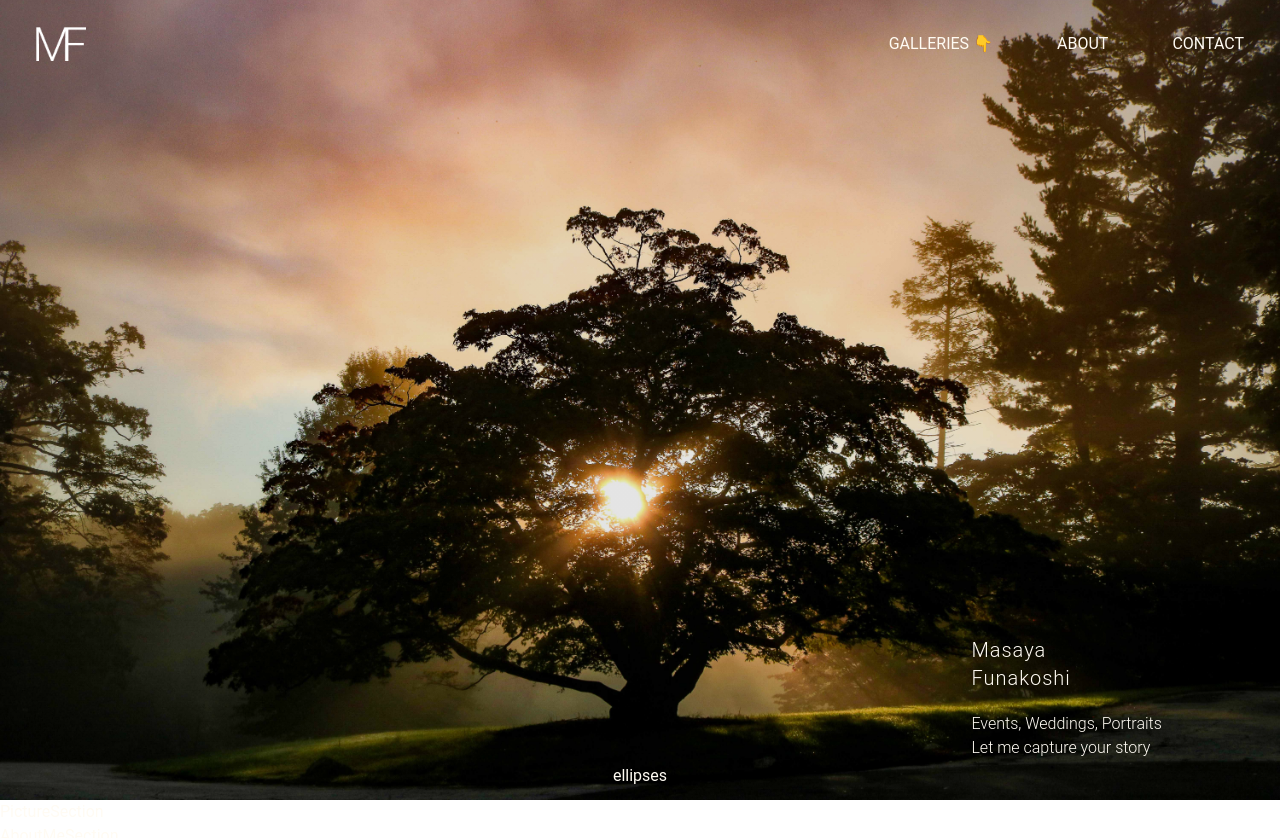
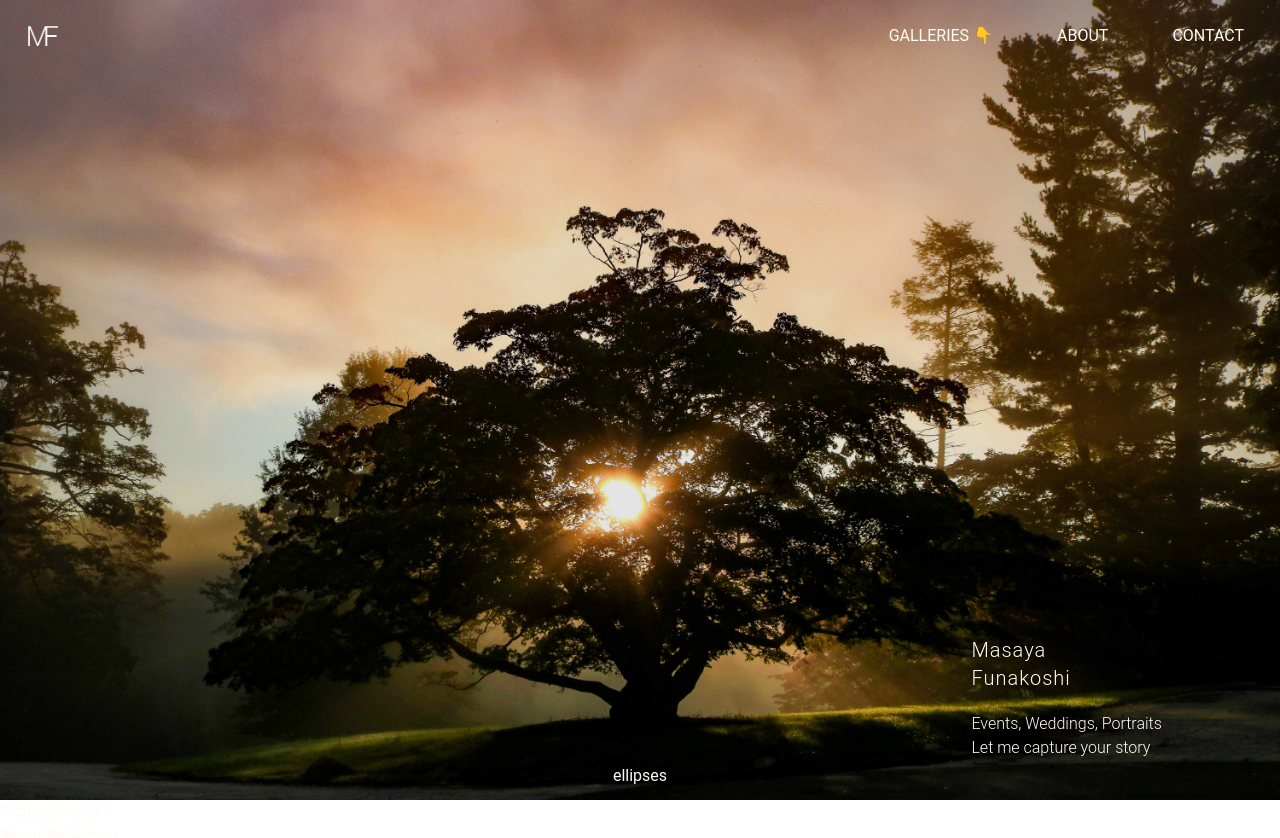
Before and after one commit to masayafunakoshi1/photography-website-v3, a Next.js app: page / in a window 1280 px wide. Shown: the top 838 px of the page. Built offline with nearby package versions, Linux system fonts and the light colour scheme.

Commit message:
Navbar design changes

```diff
--- a/components/Navbar.tsx
+++ b/components/Navbar.tsx
@@ -2,22 +2,22 @@
 import Image from "next/image";
 import Link from "next/link";
 import React from "react";
-import {BiMenu} from 'react-icons/bi'
+import {RxHamburgerMenu} from 'react-icons/rx'
 
 const Navbar = () => {
   return (
         <div>
             {/* <!-- Navbar --> */}
-            <div className="w-100 navbar bg-transparent flex justify-between max-h-28 pt-5 px-5">
+            <div className="w-100 navbar bg-transparent flex justify-between max-h-28 pt-3 px-5">
                 <Link href="/">
-                    <div className="flex-none px-2 mx-2">
-                        <Image src="/images/MF.png" priority alt={"Icon of MF Photography"} width={50} height={50} />
+                    <div className="flex-none px-2">
+                        <Image src="/images/MF.png" priority alt={"Icon of MF Photography"} width={30} height={30} />
                     </div>
                 </Link>
                 <div className="flex-end">
                     <div className="lg:hidden">
                         <label className="btn btn-square btn-ghost">
-                            <BiMenu size={40} />
+                            <RxHamburgerMenu size={25} />
                         </label>
                     </div>
 
```
